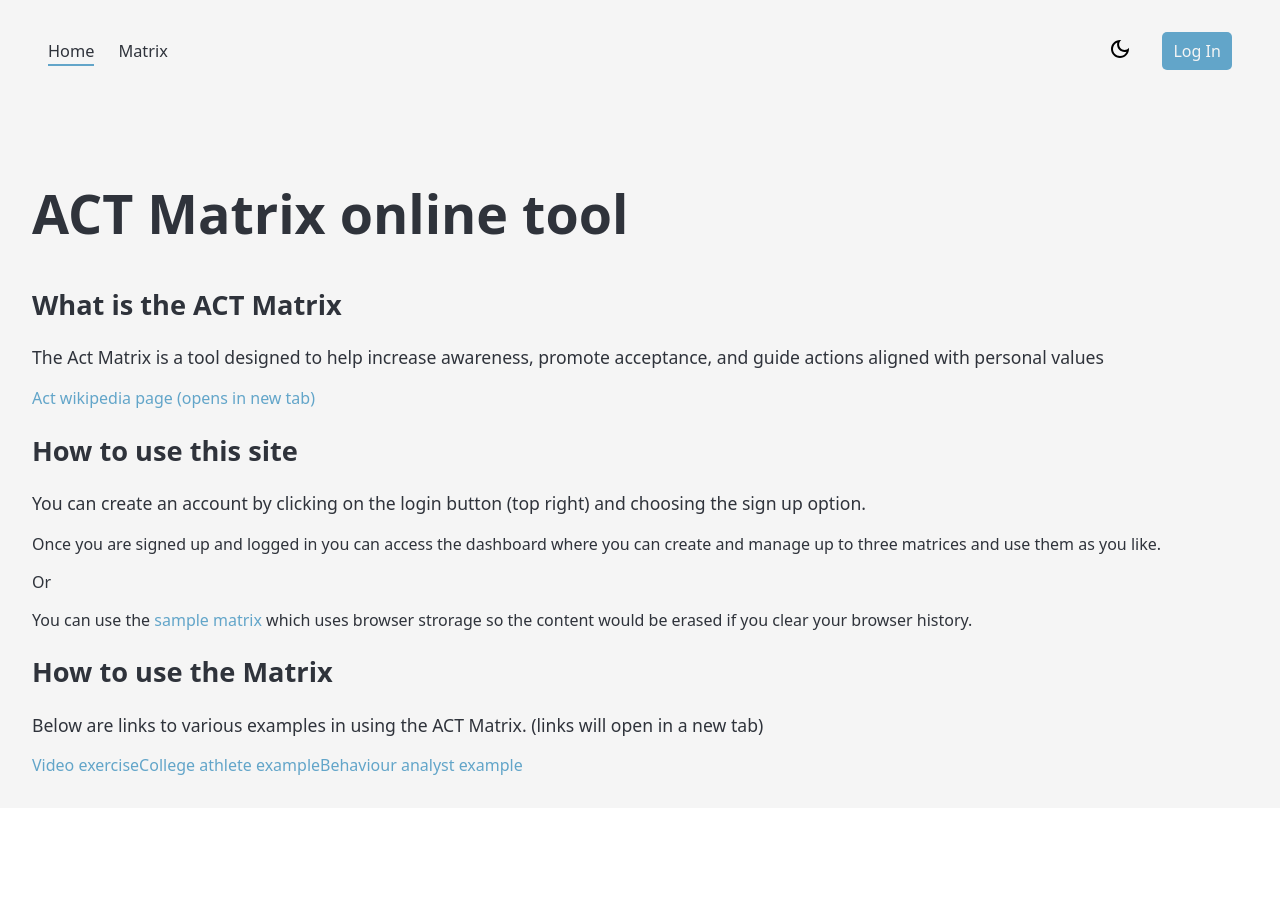
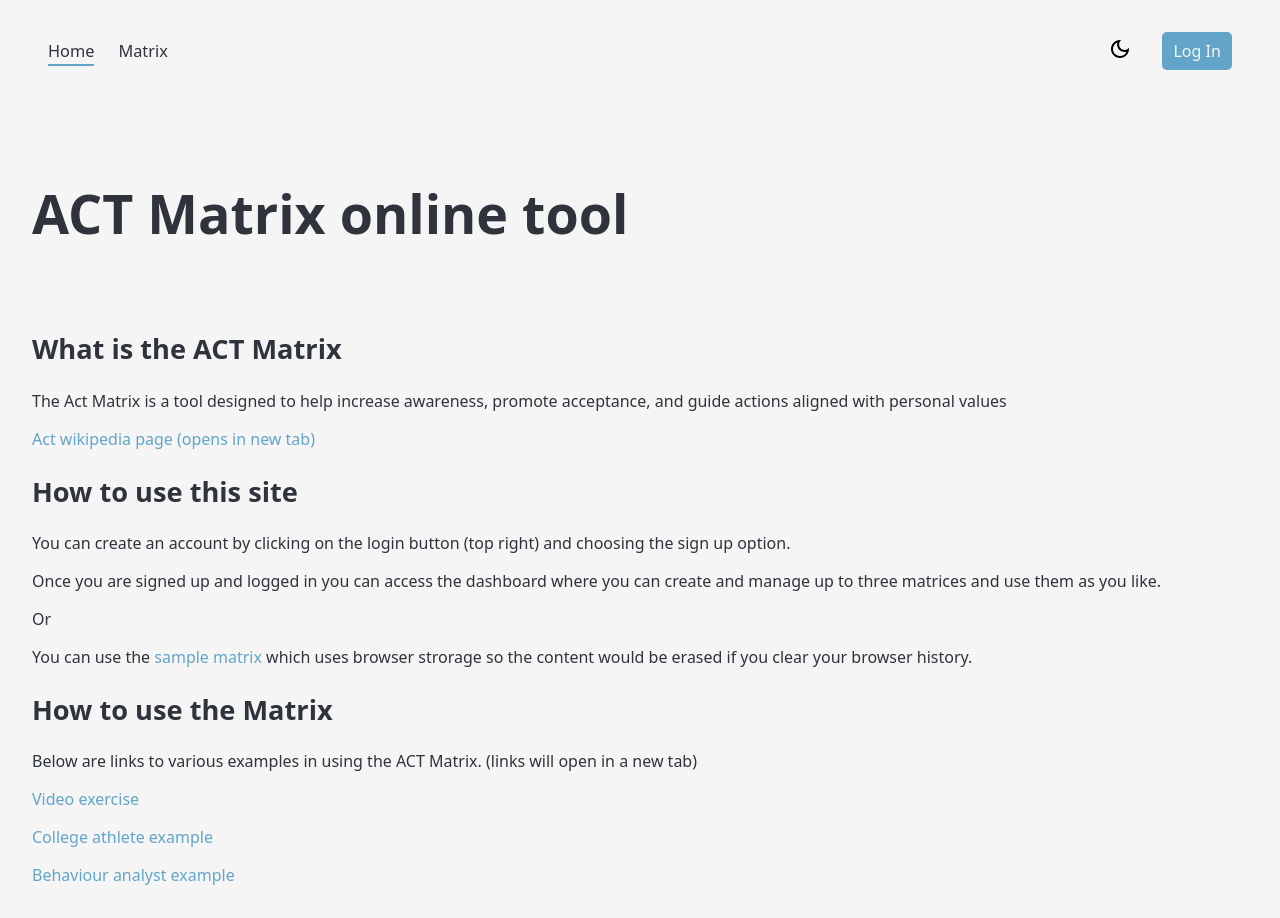
Before and after one commit to MauritzLM/act-matrix, a React (Vite) app: page / in a window 1280 px wide. Before the commit the page ends 808 px from the top, so only its background shows below. Built offline with nearby package versions, Linux system fonts and the light colour scheme; no server answers; what @tiptap/extension-color would draw is missing.

Commit message:
updated page styling

```diff
--- a/src/App.scss
+++ b/src/App.scss
@@ -5,32 +5,19 @@
         /* max-width: 700px; */
         margin: auto;
 
+        h1 {
+            margin-bottom: 1.5em;
+        }
+
         h2 {
             /* margin-top: 0; */
             font-size: 1.7rem;
         }
 
-        h2 + p {
-            font-size: 1.1rem;
-        }
-
-        dl {
+        .links {
             display: flex;
             flex-direction: column;
-            gap: 2em;
-            padding: 1em;
-            max-width: 800px;
-
-            dt {
-                font-weight: 600;
-                font-size: 1.3rem;
-
-            }
-
-            dd {
-                margin-left: 0;
-                font-size: 1.1rem;
-            }
+            gap: 1em;
         }
     }
 }
```
